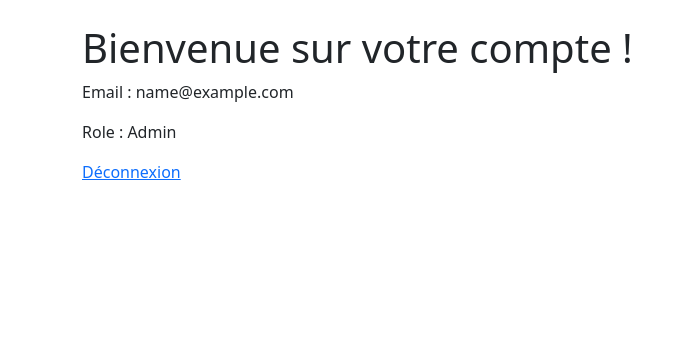
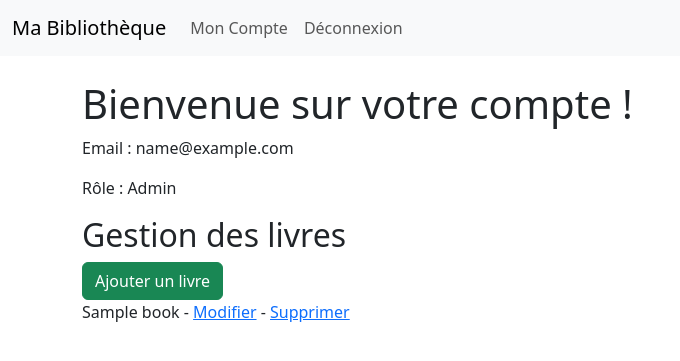
Before and after one commit to antoinegreuzard/django, a Django app: page /account/ in a window 1280 px wide. Shown: the top 361 px of the page, without its empty margins (0-680 px from the left). Run offline with Django 5.2, Linux system fonts and the light colour scheme; a user stored in the database is signed in; tables that the repository leaves empty hold one stand-in row (values such as "Sample post").

Commit message:
feat: add base_generic.html and book CRUD in account view

```diff
--- /dev/null
+++ b/app/context_processors.py
@@ -0,0 +1,2 @@
+def site_name(request):
+    return {'SITE_NAME': ' - Ma Bibliothèque'}
--- a/app/templates/app/account.html
+++ b/app/templates/app/account.html
@@ -1,16 +1,24 @@
-<!DOCTYPE html>
-<html>
-<head>
-  <title>Account</title>
-  <link href="https://cdn.jsdelivr.net/npm/bootstrap@5.3.3/dist/css/bootstrap.min.css" rel="stylesheet"
-        integrity="sha384-QWTKZyjpPEjISv5WaRU9OFeRpok6YctnYmDr5pNlyT2bRjXh0JMhjY6hW+ALEwIH" crossorigin="anonymous">
-</head>
-<body class="py-4">
-<div class="container">
+{% extends "base_generic.html" %}
+
+{% block title %}Mon compte{% endblock %}
+
+{% block content %}
   <h1>Bienvenue sur votre compte !</h1>
   <p>Email : {{ request.user.email }}</p>
-  <p>Role : {% if request.user.is_superuser %}Admin{% else %}Client{% endif %}</p>
-  <a href="{% url 'logout' %}">Déconnexion</a>
-</div>
-</body>
-</html>
+  <p>Rôle : {% if request.user.is_superuser %}Admin{% else %}Client{% endif %}</p>
+  {% if request.user.is_superuser %}
+    <div>
+      <h2>Gestion des livres</h2>
+      <a href="{% url 'book-create' %}" class="btn btn-success">Ajouter un livre</a>
+      {% for book in books %}
+        <p>
+          {{ book.title }}
+          -
+          <a href="{% url 'book-update' book.id %}">Modifier</a>
+          -
+          <a href="{% url 'book-delete' book.id %}">Supprimer</a>
+        </p>
+      {% endfor %}
+    </div>
+  {% endif %}
+{% endblock %}
--- /dev/null
+++ b/app/templates/base_generic.html
@@ -0,0 +1,49 @@
+<!DOCTYPE html>
+<html lang="fr">
+<head>
+  <meta charset="UTF-8">
+  <meta name="viewport" content="width=device-width, initial-scale=1.0">
+  <title>{% block title %}{% endblock %}{{ SITE_NAME }}</title>
+  <link href="https://cdn.jsdelivr.net/npm/bootstrap@5.3.3/dist/css/bootstrap.min.css" rel="stylesheet"
+        integrity="sha384-QWTKZyjpPEjISv5WaRU9OFeRpok6YctnYmDr5pNlyT2bRjXh0JMhjY6hW+ALEwIH" crossorigin="anonymous">
+</head>
+<body>
+<nav class="navbar navbar-expand-lg navbar-light bg-light">
+  <div class="container-fluid">
+    <a class="navbar-brand" href="{% url 'home' %}">Ma Bibliothèque</a>
+    <button class="navbar-toggler" type="button" data-bs-toggle="collapse" data-bs-target="#navbarNav"
+            aria-controls="navbarNav" aria-expanded="false" aria-label="Toggle navigation">
+      <span class="navbar-toggler-icon"></span>
+    </button>
+    <div class="collapse navbar-collapse" id="navbarNav">
+      <ul class="navbar-nav">
+        <li class="nav-item">
+          <a class="nav-link" href="{% url 'account' %}">Mon Compte</a>
+        </li>
+        {% if user.is_authenticated %}
+          <li class="nav-item">
+            <a href="{% url 'logout' %}" class="nav-link">Déconnexion</a>
+          </li>
+        {% else %}
+          <li class="nav-item">
+            <a href="{% url 'login' %}" class="nav-link">Login</a>
+          </li>
+          <li class="nav-item">
+            <a href="{% url 'register' %}" class="nav-link">Register</a>
+          </li>
+        {% endif %}
+      </ul>
+    </div>
+  </div>
+</nav>
+
+<div class="container mt-4">
+  {% block content %}
+  {% endblock %}
+</div>
+
+<script src="https://cdn.jsdelivr.net/npm/bootstrap@5.3.3/dist/js/bootstrap.bundle.min.js"
+        integrity="sha384-YvpcrYf0tY3lHB60NNkmXc5s9fDVZLESaAA55NDzOxhy9GkcIdslK1eN7N6jIeHz"
+        crossorigin="anonymous"></script>
+</body>
+</html>
--- a/app/urls.py
+++ b/app/urls.py
@@ -12,7 +12,10 @@ from app.views import CreateUserView, \
     register_view, \
     account_view, \
     BookListCreateAPIView, \
-    home
+    home, \
+    BookCreateView, \
+    BookUpdateView, \
+    BookDeleteView
 
 urlpatterns = [
     path('api/signup/', CreateUserView.as_view(), name='signup'),
@@ -20,6 +23,9 @@ urlpatterns = [
     path('logout/', logout_view, name='logout'),
     path('register/', register_view, name='register'),
     path('account/', account_view, name='account'),
-    path('api/books/', BookListCreateAPIView.as_view(), name='book-list-create'),
+    path('api/books/', BookListCreateAPIView.as_view(), name='book'),
+    path('account/books/create/', BookCreateView.as_view(), name='book-create'),
+    path('account/books/<int:pk>/update/', BookUpdateView.as_view(), name='book-update'),
+    path('account/books/<int:pk>/delete/', BookDeleteView.as_view(), name='book-delete'),
     path('', home, name='home'),
 ]
--- a/app/views.py
+++ b/app/views.py
@@ -7,9 +7,11 @@ from django.contrib.auth import authenticate, logout, login, get_user_model
 from django.contrib.auth.decorators import login_required
 from django.db.models import Q
 from django.shortcuts import redirect, render
+from django.views.generic import CreateView, UpdateView, DeleteView
 from rest_framework import status, generics
 from rest_framework.permissions import BasePermission, SAFE_METHODS
 from rest_framework.response import Response
+from rest_framework.reverse import reverse_lazy
 from rest_framework.views import APIView
 
 from app.forms import UserLoginForm, UserRegisterForm
@@ -89,7 +91,8 @@ def logout_view(request):
 @login_required
 def account_view(request):
     """Display the account page for logged-in users."""
-    return render(request, "app/account.html")
+    books = Book.objects.all() if request.user.is_superuser else None
+    return render(request, "app/account.html", {'books': books})
 
 
 def home(request):
@@ -107,3 +110,21 @@ def home(request):
 def custom_404(request, exception):
     """Redirect to home page on 404 errors."""
     return redirect('home')
+
+
+class BookCreateView(CreateView):
+    model = Book
+    fields = '__all__'
+    success_url = reverse_lazy('account')
+
+
+class BookUpdateView(UpdateView):
+    model = Book
+    fields = '__all__'
+    success_url = reverse_lazy('account')
+
+
+class BookDeleteView(DeleteView):
+    model = Book
+    context_object_name = 'book'
+    success_url = reverse_lazy('account')
--- a/server/settings.py
+++ b/server/settings.py
@@ -24,7 +24,7 @@ SECRET_KEY = 'django-insecure-7*-dvsvodh&le8uo+o=5^535m&ts)b9)!)(=wz-4fv9pv+d19f
 # SECURITY WARNING: don't run with debug turned on in production!
 DEBUG = True
 
-ALLOWED_HOSTS = []
+ALLOWED_HOSTS = ['127.0.0.1', '127.0.0.1:8000', 'localhost', 'localhost:8000']
 
 # Application definition
 
@@ -62,6 +62,8 @@ TEMPLATES = [
                 'django.template.context_processors.request',
                 'django.contrib.auth.context_processors.auth',
                 'django.contrib.messages.context_processors.messages',
+                'django.template.context_processors.request',
+                'app.context_processors.site_name',
             ],
         },
     },
--- a/server/urls.py
+++ b/server/urls.py
@@ -27,7 +27,6 @@ urlpatterns = [
     path('api/token/', TokenObtainPairView.as_view(), name='token_obtain_pair'),
     path('api/token/refresh/', TokenRefreshView.as_view(), name='token_refresh'),
     path('', include('app.urls')),
-    path('', home, name='home'),
 ]
 
 handler404 = 'app.views.custom_404'
```
Also changed, not shown: app/templates/app/book_confirm_delete.html (added, +12 -0 lines), app/templates/app/book_form.html (added, +11 -0 lines), app/templates/app/home.html (+6 -29 lines), app/templates/app/login.html (+6 -12 lines), app/templates/app/register.html (+6 -12 lines), app/tests/tests.py (+2 -2 lines).
